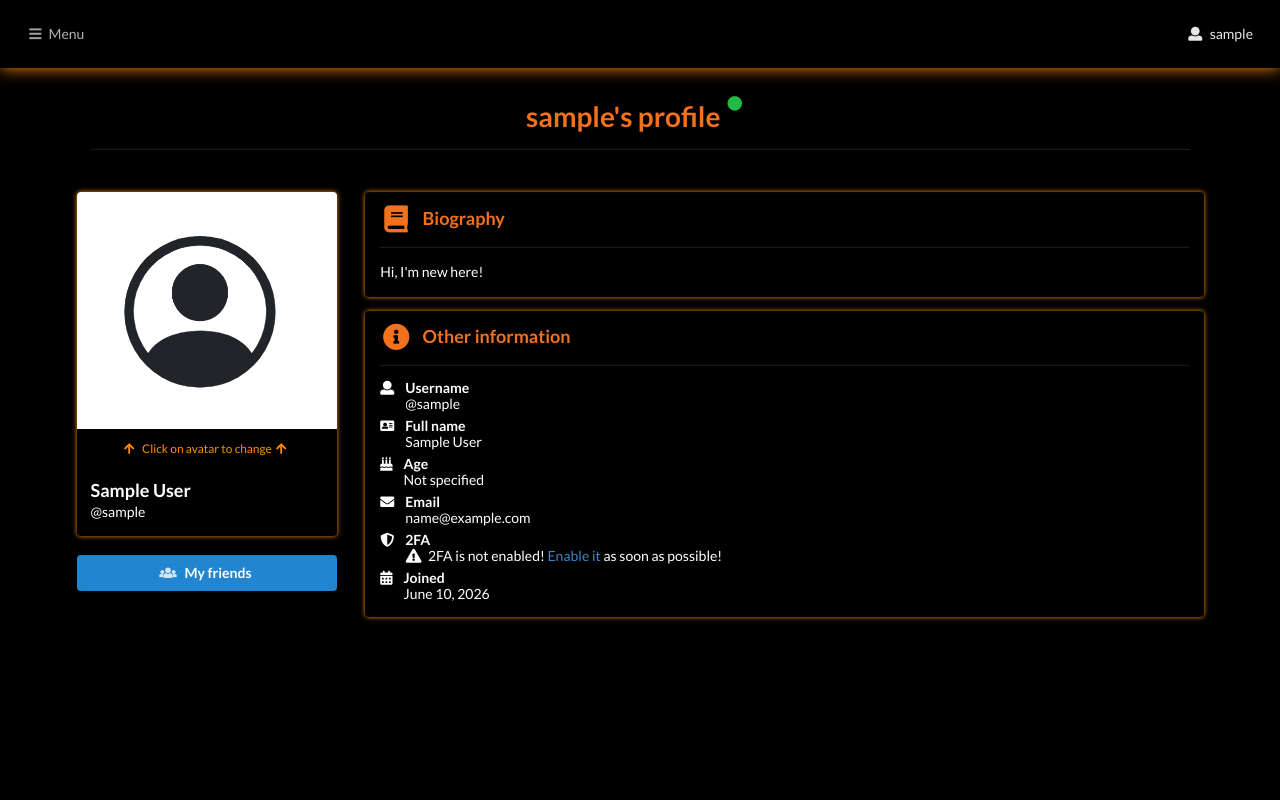
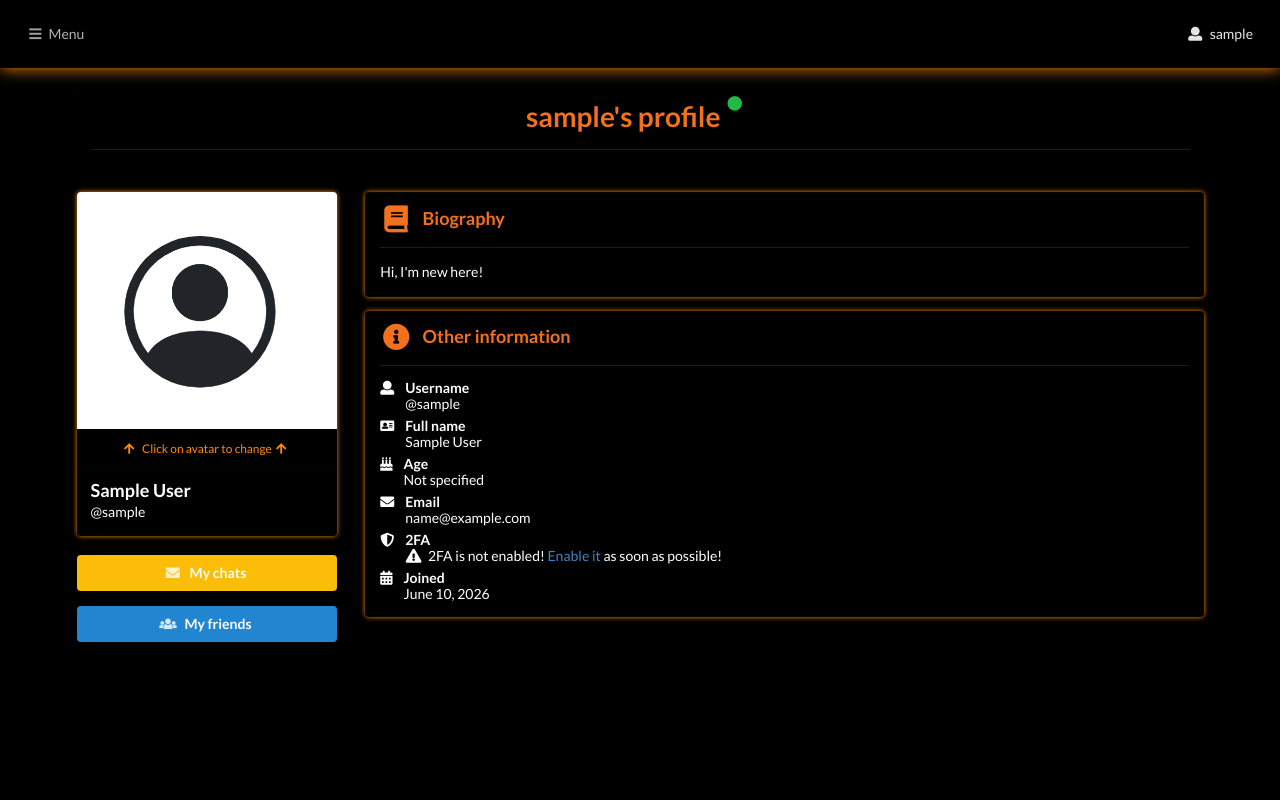
Before and after one commit to aixandrolab/simple-social-network, a Django app: a page that uses templates/components/sidebar.html in a window 1280 px wide. Run offline with Django 5.2, Linux system fonts and the light colour scheme; the visitor is signed in with stand-in values (Sample User, id 1); data comes from the database, SQL or seed files in the repository.

Commit message:
feat: add unread message's counter to profile detail

```diff
--- a/profiles/templates/profiles/profile_detail.html
+++ b/profiles/templates/profiles/profile_detail.html
@@ -1,5 +1,7 @@
 {% extends 'base.html' %}
 {% load static %}
+
+{% include chat_tags %}
 
 {% block title %}{{ profile.user.username }}'s profile{% endblock %}
 
@@ -128,6 +130,15 @@
                     </a>
                 </div>
             {% else %}
+                {% check_unread_messages request.user.profile as unread_count %}
+                <div style="margin-top: 10px;">
+                    <a class="ui yellow button" href="{% url 'profiles:active_chats' %}" style="width: 100%;">
+                        <i class="envelope icon"></i> My chats
+                        {% if unread_count %}
+                            <sup class="ui orange circular label">{{ unread_count }}</sup>
+                        {% endif %}
+                    </a>
+                </div>
                 <div style="margin-top: 10px;">
                     <a class="ui primary button" href="{% url 'profiles:friends_list' profile.user.username %}" style="width: 100%;">
                         <i class="users icon"></i> My friends
--- a/profiles/templatetags/chat_tags.py
+++ b/profiles/templatetags/chat_tags.py
@@ -1,7 +1,7 @@
 from django.db.models import Q
 from django.template.defaulttags import register
 
-from profiles.models import Chat
+from profiles.models import Chat, ChatStatus
 
 
 @register.simple_tag
@@ -39,3 +39,14 @@ def deleted_chats_count(profile):
         chat_statuses__profile=profile,
     ).count()
     return chats
+
+@register.simple_tag
+def check_unread_messages(profile):
+    chats = ChatStatus.objects.filter(
+        profile=profile,
+        is_muted=False
+    ).filter(
+        Q(chat__messages__is_read=False) &
+        ~Q(chat__messages__sender=profile)
+    ).count()
+    return chats
--- a/templates/components/sidebar.html
+++ b/templates/components/sidebar.html
@@ -19,7 +19,7 @@
                     <hr>
                 </div>
                 <a class="item" href="{% url 'profiles:active_chats' %}">
-                    <i class="envelope icon"></i> Active chats
+                    <i class="envelope icon"></i> Chats
                 </a>
                 <div class="divider">
                     <hr>
```
